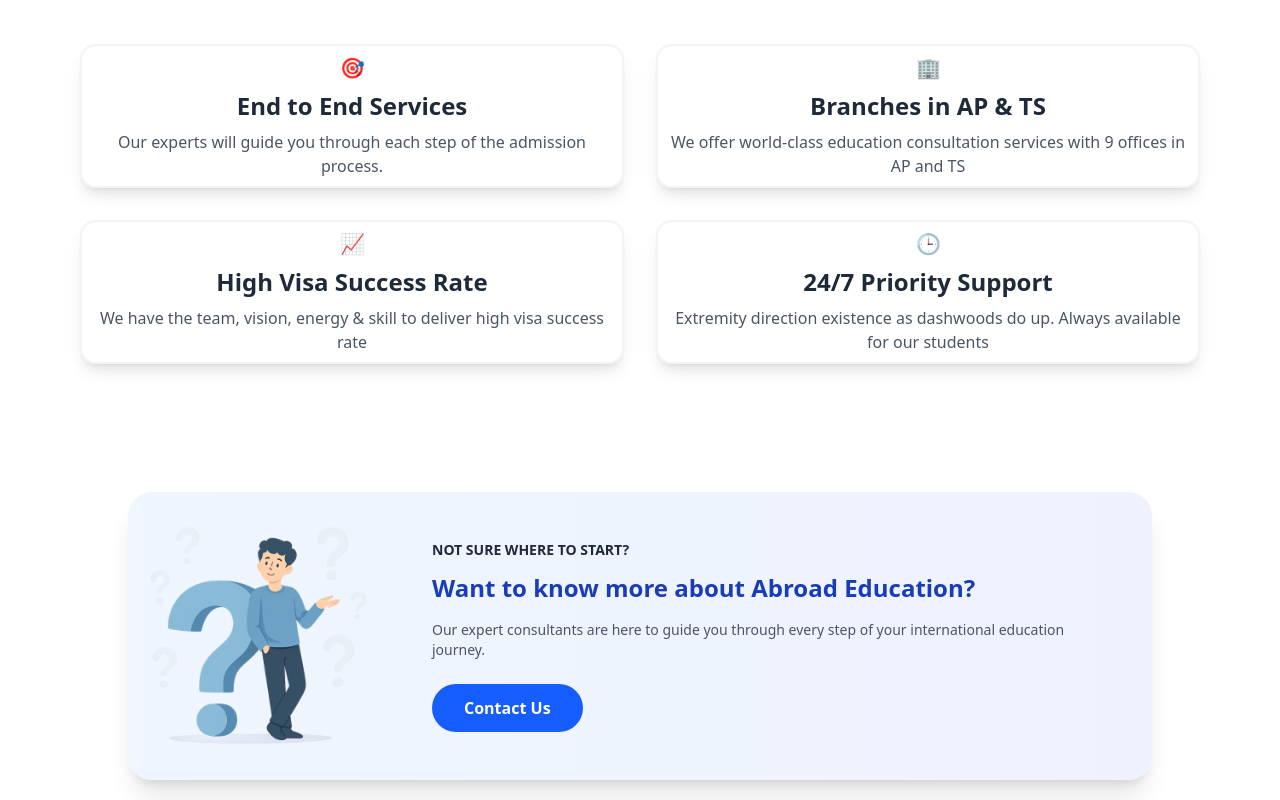
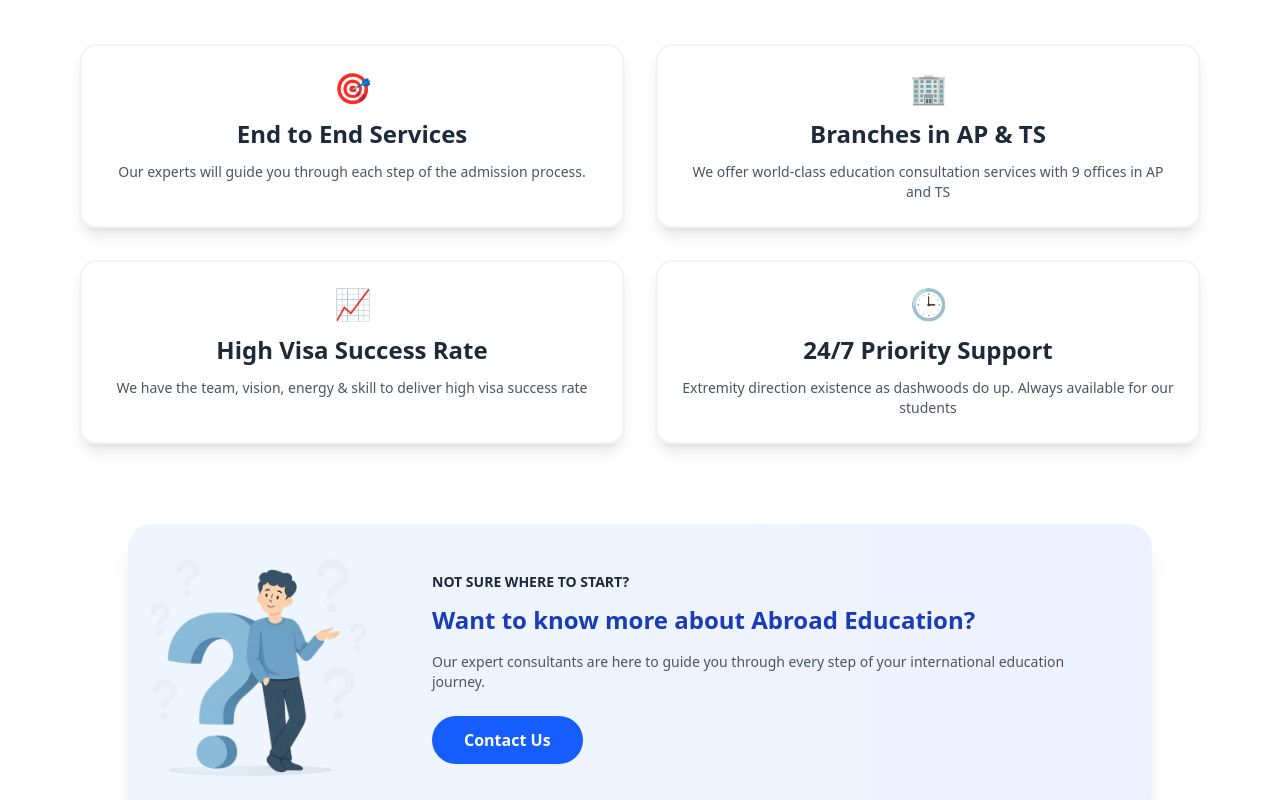
Before and after one commit to sowmyakota-mv/Abroad-Consultancy, a React (Vite) app in the folder abroad-consultancy/: page /about-dartglobe in a window 1280 px wide. Shown: the part 2340-3140 px from the top of the page. Built offline with nearby package versions, Linux system fonts and the light colour scheme.

Commit message:
modifing about in mob

```diff
--- a/abroad-consultancy/src/pages/AboutPage.tsx
+++ b/abroad-consultancy/src/pages/AboutPage.tsx
@@ -182,19 +182,10 @@ const AboutUsPage: React.FC = () => {
         </div>
       </section>
 
-     {/* White Cards with Hover Effects */}
-<section className="py-8 md:py-16 bg-white">
+    {/* White Cards with Hover & Click Effects */}
+<section className="md:py-16 bg-white">
   <div className="container mx-auto px-6">
-    {/* <h2 className="text-3xl md:text-4xl font-bold text-center mb-12 text-gray-800">
-      End to End Services
-    </h2>
-    <p className="text-xl text-center mb-12 max-w-3xl mx-auto text-gray-600">
-      Our experts will guide you through each step of the admission process.
-    </p> */}
-
-    <div
-      className="grid grid-cols-1 md:grid-cols-2 gap-8 max-w-6xl mx-auto  transition-all duration-300 rounded-2xl p-4"
-    >
+    <div className="grid grid-cols-1 md:grid-cols-2 gap-8 max-w-6xl mx-auto transition-all duration-300 rounded-2xl p-4">
       {[
         {
           title: "End to End Services",
@@ -216,30 +207,47 @@ const AboutUsPage: React.FC = () => {
           description: "Extremity direction existence as dashwoods do up. Always available for our students",
           icon: "🕒"
         }
-      ].map((point, index) => (
+      ].map((point, index) => {
+        // Create a state for each card to track click on mobile
+        const [isClicked, setIsClicked] = React.useState(false);
+
+        return (
           <div
             key={index}
-  className="group border-2 border-gray-100 rounded-2xl p-2 shadow-lg hover:shadow-2xl transition-all duration-300 transform hover:-translate-y-2 hover:bg-gradient-to-r hover:from-blue-300 hover:to-blue-600"
+            className={`border-2 border-gray-100 rounded-2xl p-6 shadow-lg transition-all duration-300 transform
+              hover:shadow-2xl hover:-translate-y-2 hover:bg-gradient-to-r hover:from-blue-300 hover:to-blue-600
+              ${isClicked ? 'bg-gradient-to-r from-blue-300 to-blue-600 shadow-2xl' : ''}
+              md:group`}
+            onClick={() => {
+              // Toggle click state on mobile only
+              if (window.innerWidth < 768) {
+                setIsClicked(!isClicked);
+              }
+            }}
           >
             <div className="relative">
-    <div className="text-xl text-center mb-2 transform group-hover:scale-110 transition-transform duration-300 group-hover:text-white">
+              <div className={` text-lg md:text-3xl text-center mb-3 transition-transform duration-300
+                ${isClicked ? 'text-white scale-110' : 'group-hover:text-white group-hover:scale-110'}`}>
                 {point.icon}
               </div>
-    <h3 className="text-2xl text-center font-bold mb-2 text-gray-800 group-hover:text-white transition-colors duration-300">
+              <h3 className={`text-xl md:text-2xl text-center font-bold mb-3 transition-colors duration-300
+                ${isClicked ? 'text-white' : 'text-gray-800 group-hover:text-white'}`}>
                 {point.title}
               </h3>
-    <p className="text-gray-600 text-center group-hover:text-white transition-colors duration-300">
+              <p className={`text-sm text-gray-600 text-center transition-colors duration-300
+                ${isClicked ? 'text-white' : 'group-hover:text-white'}`}>
                 {point.description}
               </p>
             </div>
           </div>
-      ))}
+        );
+      })}
     </div>
   </div>
 </section>
 
       {/* CTA Section */}
-<section className="bg-white py-8 md:py-12">
+<section className="bg-white py-8 md:py-0">
   <div className="container mx-auto px-6">
     <div className="max-w-5xl mx-auto">
       <div className="flex flex-col lg:flex-row items-center bg-gradient-to-r from-blue-50 to-indigo-50 rounded-3xl shadow-xl overflow-hidden min-h-[200px]">
```
Lines whose indentation alone changed are shown as unchanged.
